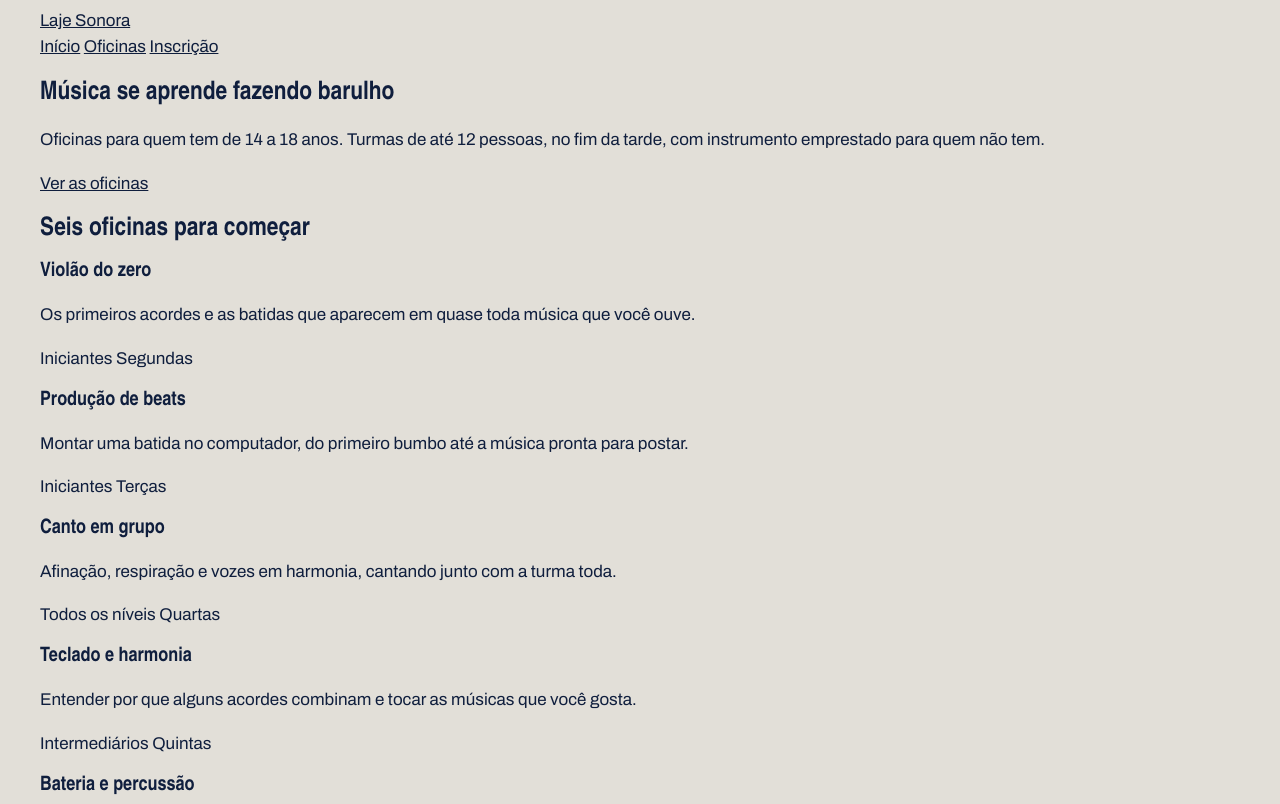
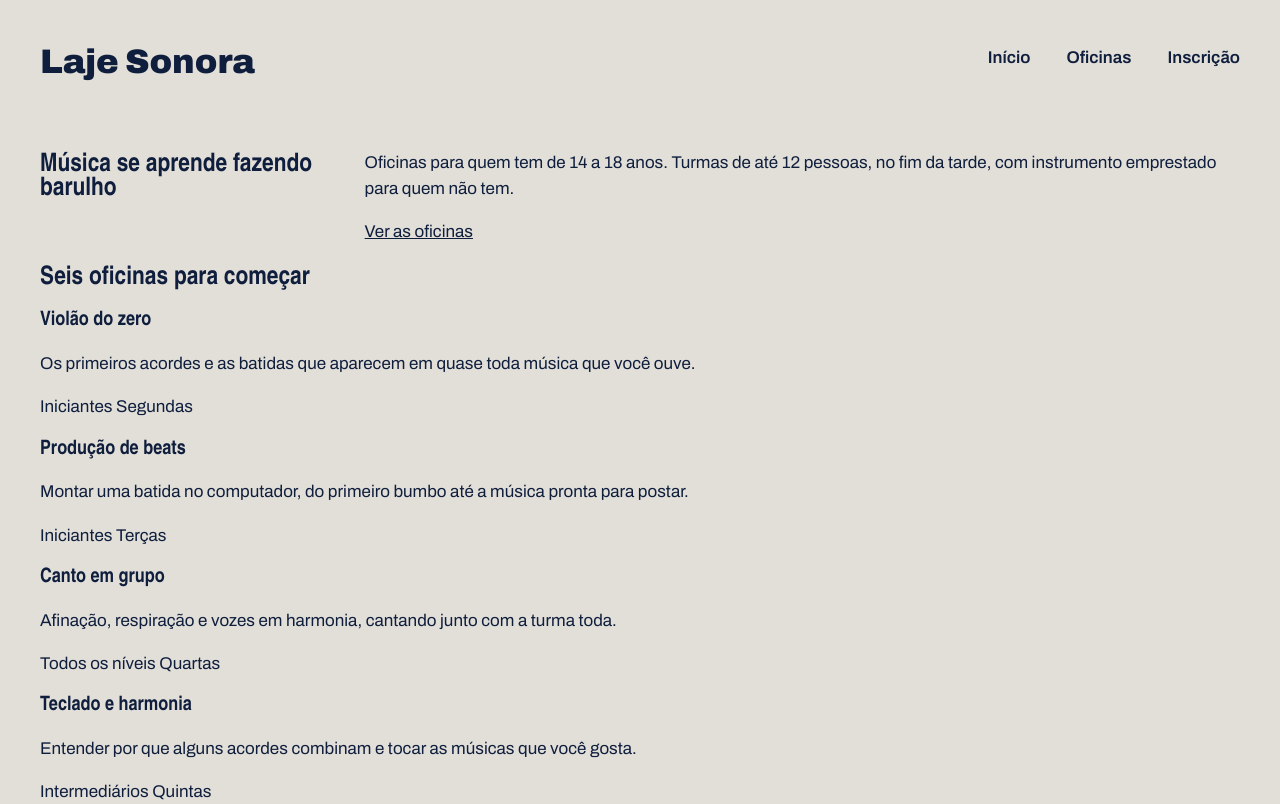
Before and after one commit to laismarques1/laje_sonora, a plain HTML site: page index.html in a window 1280 px wide. Shown: the top 804 px of the page. Drawn offline with Linux system fonts and the light colour scheme; a web font is replaced by a local one.

Commit message:
Update index.css

```diff
--- a/index.css
+++ b/index.css
@@ -40,3 +40,44 @@
     margin-inline: auto;
     padding-inline: 32px;
   }
+
+  .topo {
+    padding-block: 28px;
+    display: flex;
+    justify-content: space-between;
+    align-items: center;
+  }
+
+  .logo {
+    font font-family: var (--fonte cartaz);
+    font-size: 34px;
+    font-weight: 900;
+    text-decoration: none;
+
+  }
+
+  .menu{
+    display: flex;
+    gap: 36px;
+  }
+
+  .menu a {
+    font-weight: 600;
+    text-decoration: none;
+    padding-bottom: 4px;
+    border-bottom: 4px solid transparent;
+  }
+
+  .menu a:hover {
+    border-bottom: var(--tinta);
+  }
+
+  .menu a.atual {
+    border-bottom: var(--fita);
+  }
+
+  .cartazes {
+    margin-top: 16px;
+    display: flex;
+    gap: 16px;
+  }
```
